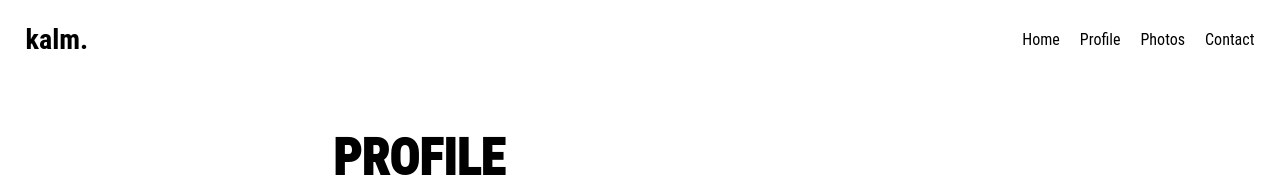
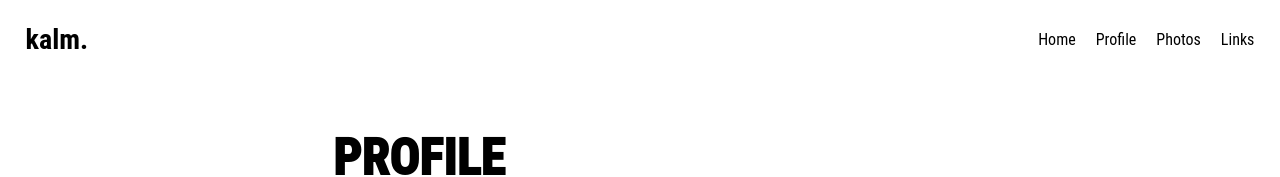
Before and after one commit to kalmmm/portefeuille, a plain HTML site: page profile.html in a window 1280 px wide. Shown: the top 177 px of the page. Drawn offline with Linux system fonts and the light colour scheme; a web font is replaced by a local one.

Commit message:
Update profile.html

```diff
--- a/profile.html
+++ b/profile.html
@@ -20,7 +20,7 @@
 				<li><a class="pages" href="index.html">Home</a></li>
 				<li><a class="pages" href="profile.html">Profile</a></li>
 				<li><a class="pages" href="pics.html">Photos</a></li>
-				<li><a class="pages" href="contact.html">Contact</a></li>
+				<li><a class="pages" href="contact.html">Links</a></li>
 			</ul>
 		</nav>
 
```
